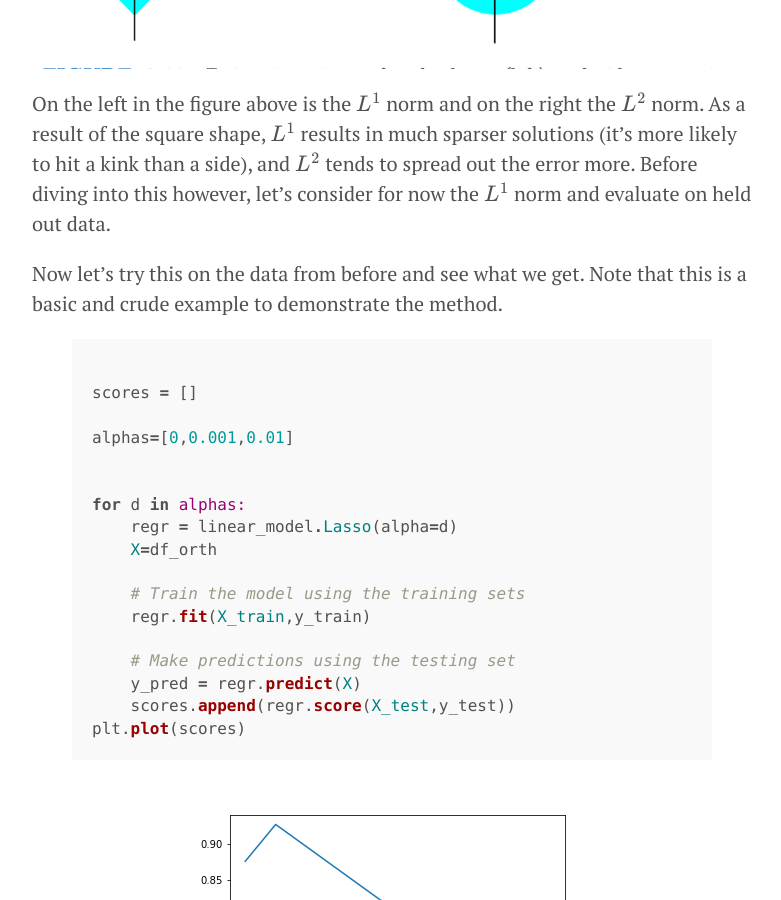
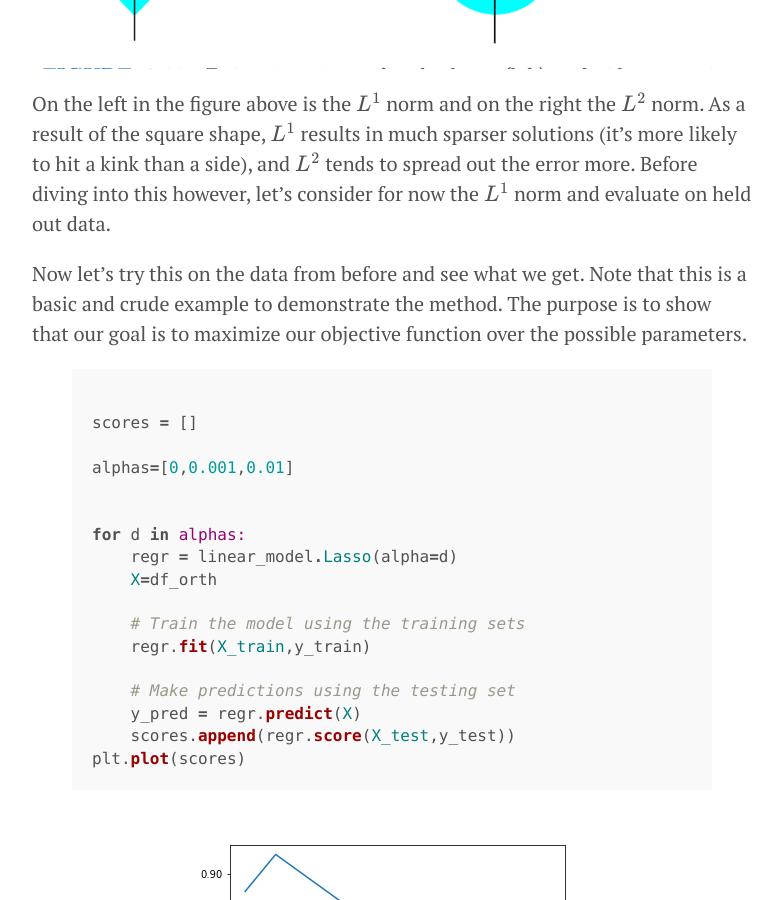
Before and after one commit to doriang102/doriang102.github.io, a Jekyll site: the page built from _posts/2017-10-13-model-selection,-regularization,-and-evaluation.md, in a window 1280 px wide and 900 px high, scrolled down 5289 px. Shown: the whole window, without its empty margins (248-1029 px from the left). Built offline with Jekyll 4.4.1, drawn with Linux system fonts in a browser that asks for light colours; our own code applies the rules of GitHub Pages for plain Markdown files; formulas are drawn with MathJax 3.

Commit message:
Update 2017-10-13-model-selection,-regularization,-and-evaluation.md

```diff
--- a/_posts/2017-10-13-model-selection,-regularization,-and-evaluation.md
+++ b/_posts/2017-10-13-model-selection,-regularization,-and-evaluation.md
@@ -99,7 +99,7 @@ $$\sum_{k=1}^n (y_k- \beta \cdot \mathbf{x_k})^2 + \lambda \|\beta\|_{L^p}$$
 
 On the left in the figure above is the $$L^1$$ norm and on the right the $$L^2$$ norm. As a result of the square shape, $$L^1$$ results in much sparser solutions (it's more likely to hit a kink than a side), and $$L^2$$ tends to spread out the error more. Before diving into this however, let's consider for now the $$L^1$$ norm and evaluate on held out data.
 
-Now let's try this on the data from before and see what we get. Note that this is a basic and crude example to demonstrate the method.
+Now let's try this on the data from before and see what we get. Note that this is a basic and crude example to demonstrate the method. The purpose is to show that our goal is to maximize our objective function over the possible parameters.
 
 {% highlight ruby %}
 scores = []
```
